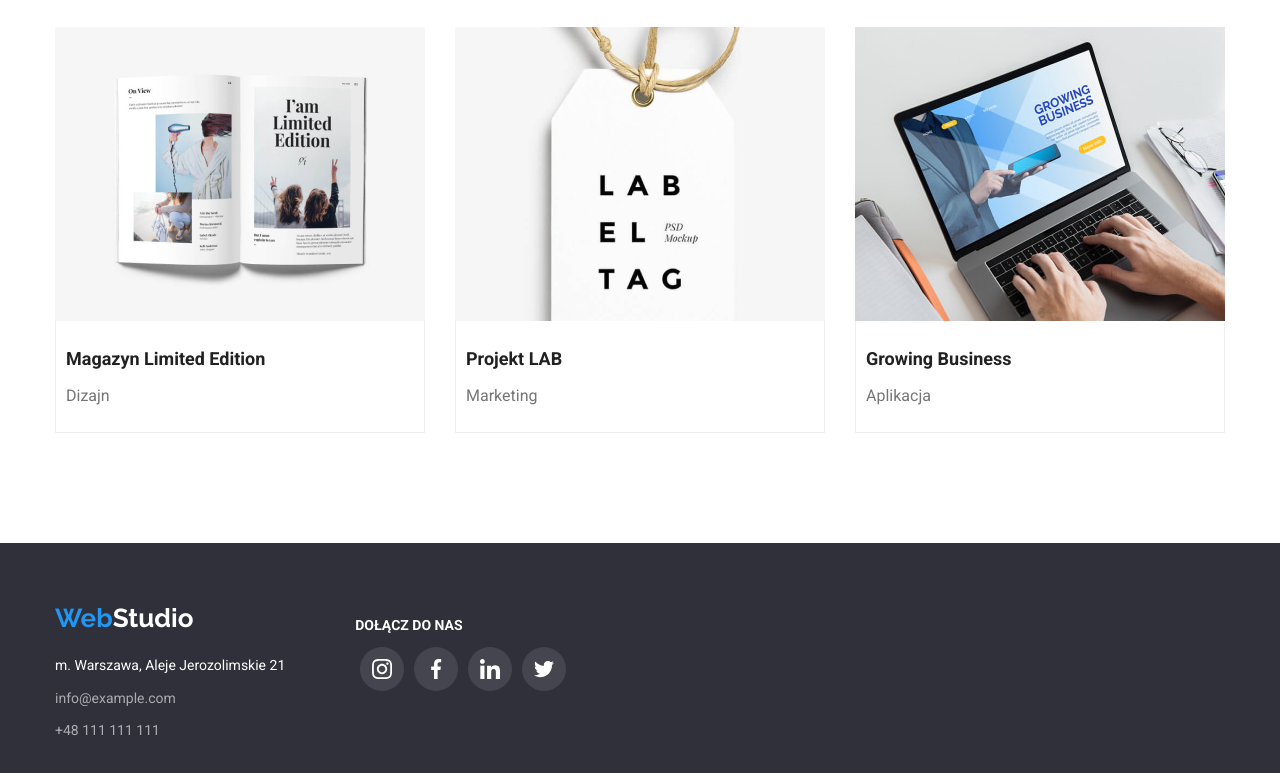
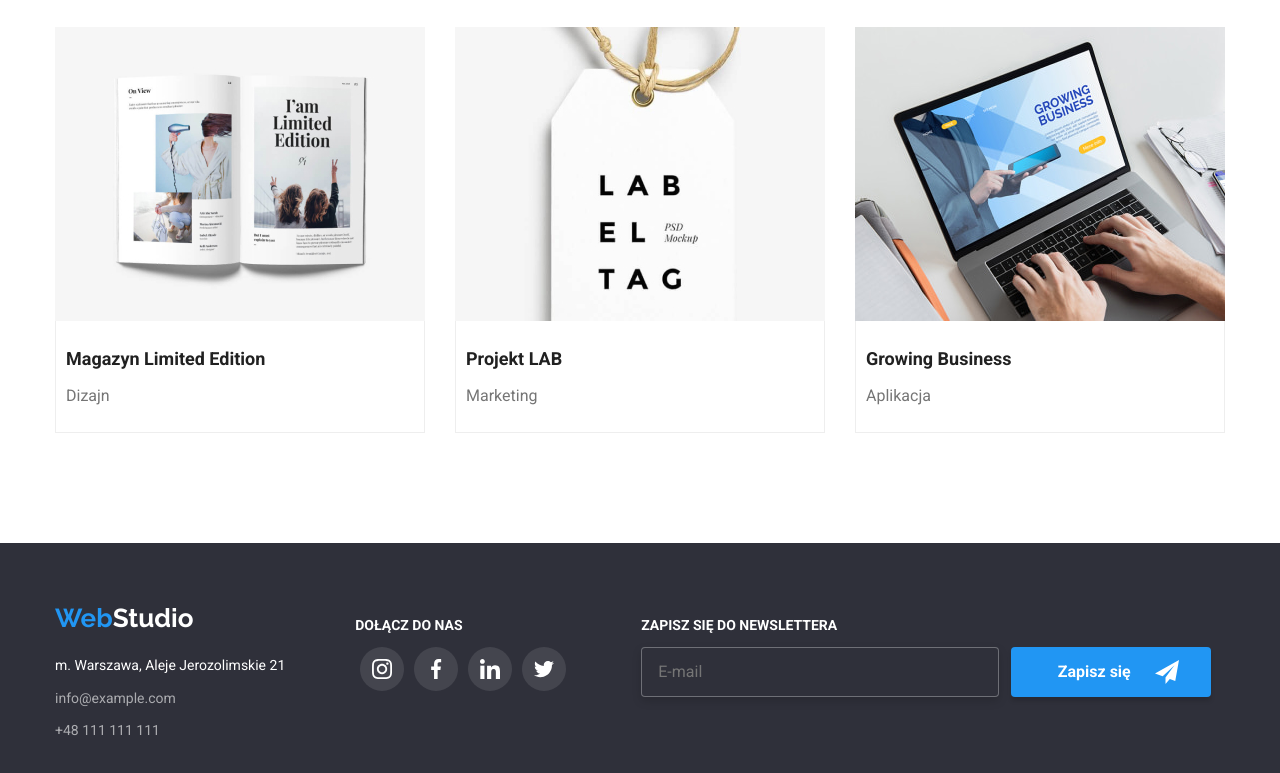
Before and after one commit to PiotrGendola/goit-markup-hw-06, a plain HTML site: page portfolio.html in a window 1280 px wide. Shown: the part 1107-1880 px from the top of the page. Drawn offline with nearby package versions, Linux system fonts and the light colour scheme.

Commit message:
portfolio footer update

```diff
--- a/portfolio.html
+++ b/portfolio.html
@@ -433,6 +433,32 @@
                         </li>
                     </ul>
                 </li>
+                <li>
+                    <form>
+                        <label>
+                            <p class="join-us">ZAPISZ SIĘ DO NEWSLETTERA</p>
+
+                            <input
+                                class="newsletter-input"
+                                type="email"
+                                name="email"
+                                placeholder="E-mail"
+                            />
+                            <button class="newsletter-button" type="submit">
+                                Zapisz się
+                                <svg
+                                    class="newsletter-icon"
+                                    width="24"
+                                    height="24"
+                                >
+                                    <use
+                                        href="./images/icons.svg#icon-send"
+                                    ></use>
+                                </svg>
+                            </button>
+                        </label>
+                    </form>
+                </li>
             </ul>
         </footer>
         <script src="./js/modal.js"></script>
```
